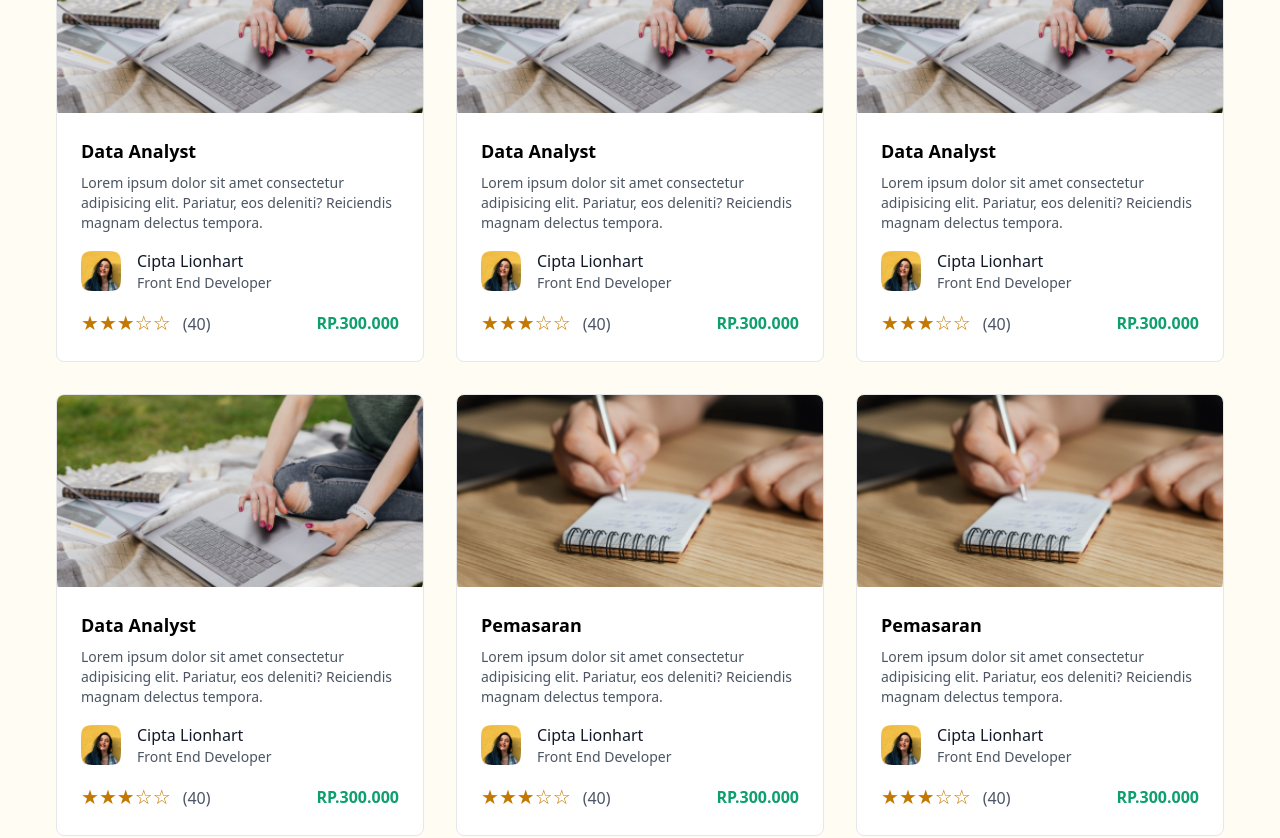
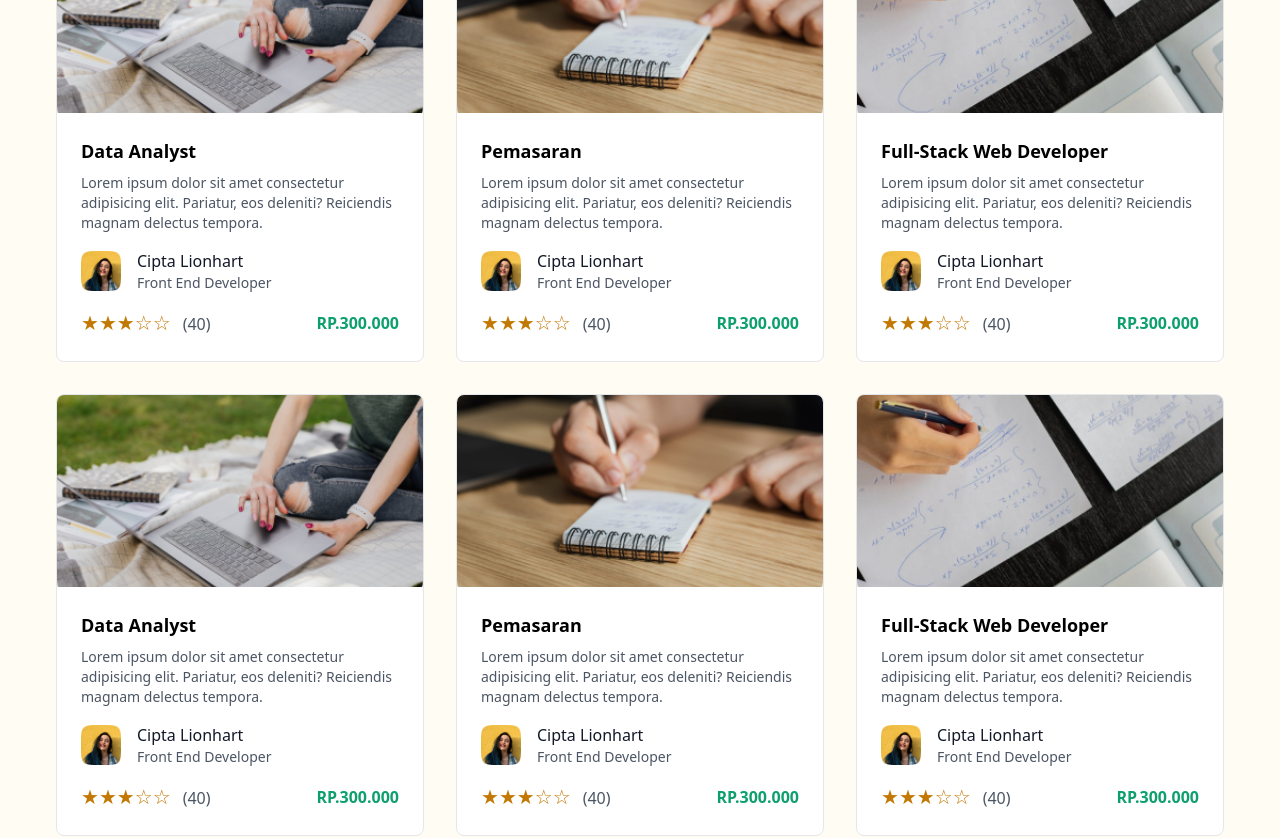
Before and after one commit to Ciptaaaa/VideoBelajar, a React (Vite) app: page / in a window 1280 px wide. Shown: the part 1120-1958 px from the top of the page. Built offline with nearby package versions, Linux system fonts and the light colour scheme.

Commit message:
fix: fix  maping logic

```diff
--- a/src/components/courseCard.jsx
+++ b/src/components/courseCard.jsx
@@ -1,4 +1,6 @@
 import React from "react";
+import { Link } from "react-router-dom";
+import DescCourse from "../pages/descCourse";
 
 const CourseCard = ({
   imgSrc,
@@ -13,7 +15,7 @@ const CourseCard = ({
 }) => (
   <>
     <div className="bg-white rounded-lg border overflow-hidden">
-      <a href="">
+      <Link to="/DescCourse">
         <img src={imgSrc} alt={title} className="w-full h-48 object-cover" />
         <div className="p-6">
           <h3 className="text-lg font-semibold mb-2">{title}</h3>
@@ -33,76 +35,7 @@ const CourseCard = ({
             <div className="text-green-500 font-bold">{price}</div>
           </div>
         </div>
-      </a>
-    </div>
-    <div className="bg-white rounded-lg border overflow-hidden">
-      <a href="">
-        <img src={imgSrc} alt={title} className="w-full h-48 object-cover" />
-        <div className="p-6">
-          <h3 className="text-lg font-semibold mb-2">{title}</h3>
-          <p className="text-gray-600 text-sm mb-4">{description}</p>
-          <div className="flex items-center mb-4">
-            <img src={ownerImg} alt={ownerName} className="w-10 h-10 mr-4" />
-            <div>
-              <p className="text-gray-900 font-medium">{ownerName}</p>
-              <p className="text-gray-600 text-sm">{ownerTitle}</p>
-            </div>
-          </div>
-          <div className="flex justify-between items-center">
-            <div className="text-yellow-500">
-              <span className="text-xl">{rating}</span>
-              <span className="text-gray-600 ml-3">({reviews})</span>
-            </div>
-            <div className="text-green-500 font-bold">{price}</div>
-          </div>
-        </div>
-      </a>
-    </div>
-    <div className="bg-white rounded-lg border overflow-hidden">
-      <a href="">
-        <img src={imgSrc} alt={title} className="w-full h-48 object-cover" />
-        <div className="p-6">
-          <h3 className="text-lg font-semibold mb-2">{title}</h3>
-          <p className="text-gray-600 text-sm mb-4">{description}</p>
-          <div className="flex items-center mb-4">
-            <img src={ownerImg} alt={ownerName} className="w-10 h-10 mr-4" />
-            <div>
-              <p className="text-gray-900 font-medium">{ownerName}</p>
-              <p className="text-gray-600 text-sm">{ownerTitle}</p>
-            </div>
-          </div>
-          <div className="flex justify-between items-center">
-            <div className="text-yellow-500">
-              <span className="text-xl">{rating}</span>
-              <span className="text-gray-600 ml-3">({reviews})</span>
-            </div>
-            <div className="text-green-500 font-bold">{price}</div>
-          </div>
-        </div>
-      </a>
-    </div>
-    <div className="bg-white rounded-lg border overflow-hidden">
-      <a href="">
-        <img src={imgSrc} alt={title} className="w-full h-48 object-cover" />
-        <div className="p-6">
-          <h3 className="text-lg font-semibold mb-2">{title}</h3>
-          <p className="text-gray-600 text-sm mb-4">{description}</p>
-          <div className="flex items-center mb-4">
-            <img src={ownerImg} alt={ownerName} className="w-10 h-10 mr-4" />
-            <div>
-              <p className="text-gray-900 font-medium">{ownerName}</p>
-              <p className="text-gray-600 text-sm">{ownerTitle}</p>
-            </div>
-          </div>
-          <div className="flex justify-between items-center">
-            <div className="text-yellow-500">
-              <span className="text-xl">{rating}</span>
-              <span className="text-gray-600 ml-3">({reviews})</span>
-            </div>
-            <div className="text-green-500 font-bold">{price}</div>
-          </div>
-        </div>
-      </a>
+      </Link>
     </div>
   </>
 );
--- a/src/components/courseList.jsx
+++ b/src/components/courseList.jsx
@@ -43,10 +43,15 @@ const courses = [
     price: "RP.300.000",
   },
 ];
+const CourseList = () => {
+  const repeatedCourses = Array.from(
+    { length: 12 },
+    (_, index) => courses[index % courses.length]
+  );
 
-const CourseList = () => (
+  return (
     <div className="grid grid-cols-1 md:grid-cols-2 lg:grid-cols-3 gap-8">
-    {courses.map((course, index) => (
+      {repeatedCourses.map((course, index) => (
         <CourseCard
           key={index}
           imgSrc={course.imgSrc}
@@ -62,5 +67,6 @@ const CourseList = () => (
       ))}
     </div>
   );
+};
 
 export default CourseList;
```
Lines whose indentation alone changed are shown as unchanged.
